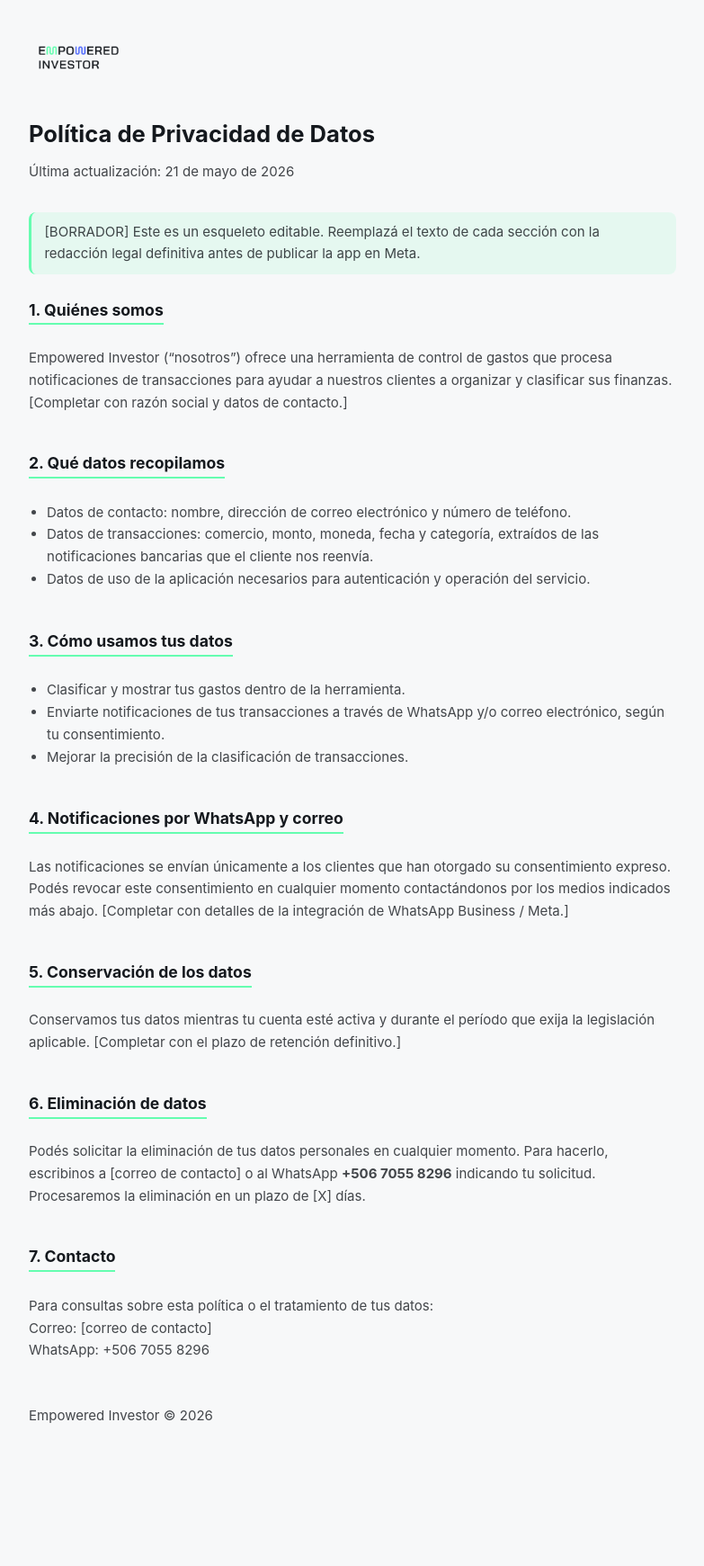
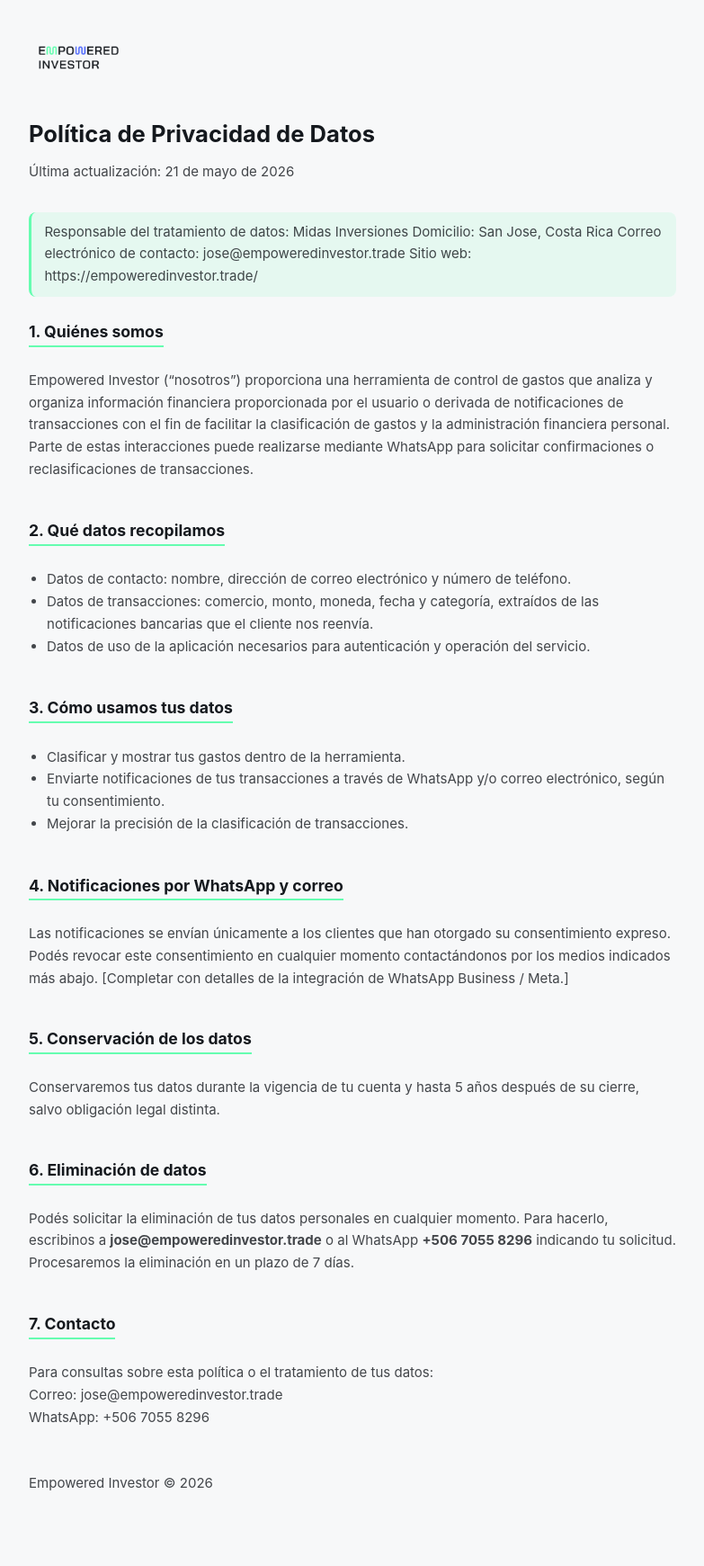
Before and after one commit to fbdylan96-cell/control-gastos, a Flask app: page /privacidad-datos in a window 1280 px wide. Shown: the whole page at 90% size, without its empty margins (248-1031 px from the left). Before the commit the page ends 1582 px from the top, so only its background shows below. Run offline with Flask 3, Linux system fonts and the light colour scheme.

Commit message:
update privacidad-datos.html

```diff
--- a/web-app/templates/privacidad-datos.html
+++ b/web-app/templates/privacidad-datos.html
@@ -40,15 +40,15 @@
     <p class="privacy-updated">Última actualización: 21 de mayo de 2026</p>
 
     <p class="privacy-note">
-      [BORRADOR] Este es un esqueleto editable. Reemplazá el texto de cada sección
-      con la redacción legal definitiva antes de publicar la app en Meta.
+      Responsable del tratamiento de datos: Midas Inversiones
+      Domicilio: San Jose, Costa Rica
+      Correo electrónico de contacto: jose@empoweredinvestor.trade
+      Sitio web: https://empoweredinvestor.trade/
     </p>
 
     <h2>1. Quiénes somos</h2>
     <p>
-      Empowered Investor (“nosotros”) ofrece una herramienta de control de gastos
-      que procesa notificaciones de transacciones para ayudar a nuestros clientes a
-      organizar y clasificar sus finanzas. [Completar con razón social y datos de contacto.]
+      Empowered Investor (“nosotros”) proporciona una herramienta de control de gastos que analiza y organiza información financiera proporcionada por el usuario o derivada de notificaciones de transacciones con el fin de facilitar la clasificación de gastos y la administración financiera personal. Parte de estas interacciones puede realizarse mediante WhatsApp para solicitar confirmaciones o reclasificaciones de transacciones.
     </p>
 
     <h2>2. Qué datos recopilamos</h2>
@@ -75,22 +75,21 @@
 
     <h2>5. Conservación de los datos</h2>
     <p>
-      Conservamos tus datos mientras tu cuenta esté activa y durante el período que
-      exija la legislación aplicable. [Completar con el plazo de retención definitivo.]
+      Conservaremos tus datos durante la vigencia de tu cuenta y hasta 5 años después de su cierre, salvo obligación legal distinta.
     </p>
 
     <h2>6. Eliminación de datos</h2>
     <p>
       Podés solicitar la eliminación de tus datos personales en cualquier momento.
-      Para hacerlo, escribinos a [correo de contacto] o al WhatsApp
+      Para hacerlo, escribinos a <strong>jose@empoweredinvestor.trade</strong> o al WhatsApp
       <strong>+506 7055 8296</strong> indicando tu solicitud. Procesaremos la
-      eliminación en un plazo de [X] días.
+      eliminación en un plazo de 7 días.
     </p>
 
     <h2>7. Contacto</h2>
     <p class="privacy-contact">
       Para consultas sobre esta política o el tratamiento de tus datos:<br />
-      Correo: [correo de contacto]<br />
+      Correo: jose@empoweredinvestor.trade<br />
       WhatsApp: +506 7055 8296
     </p>
 
```
